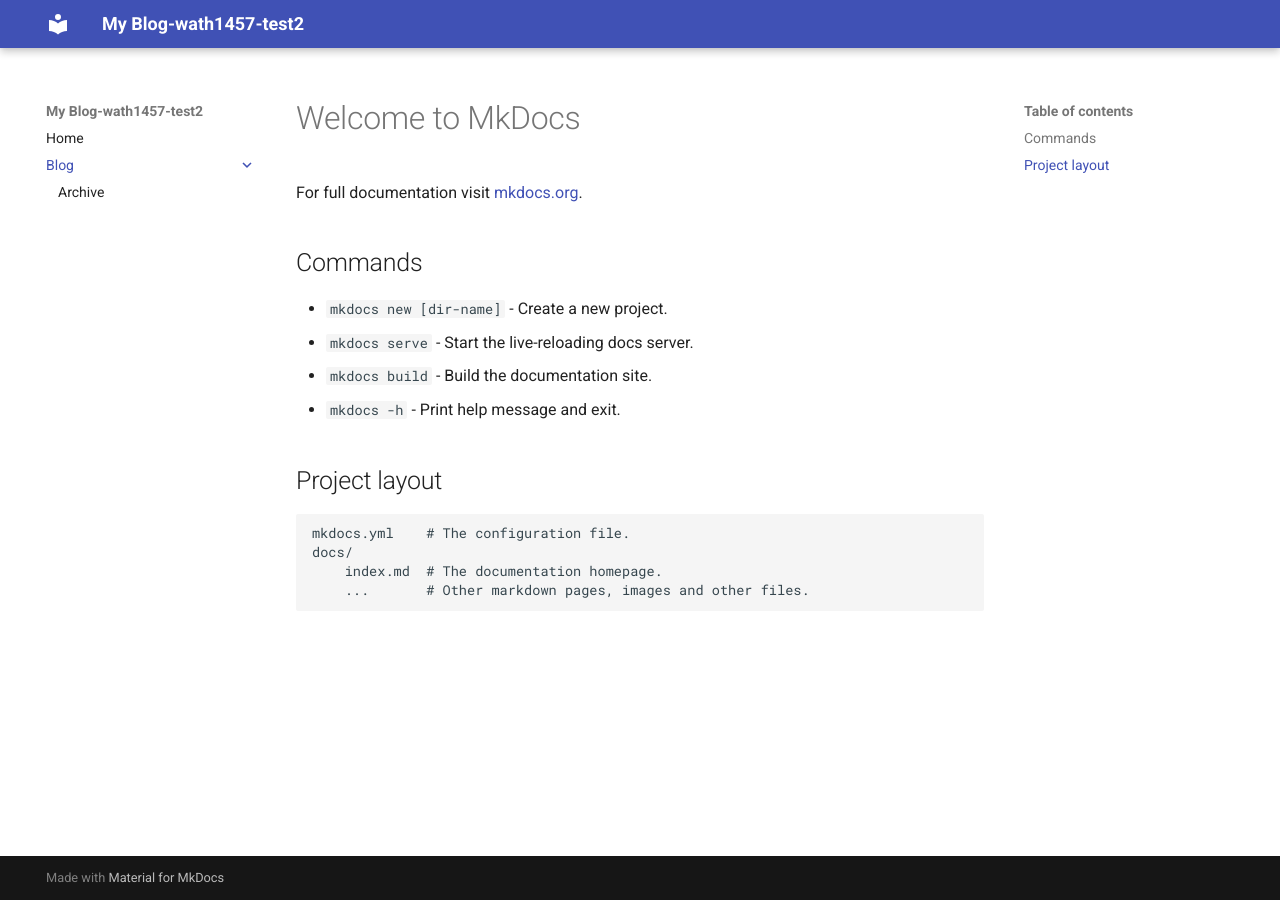
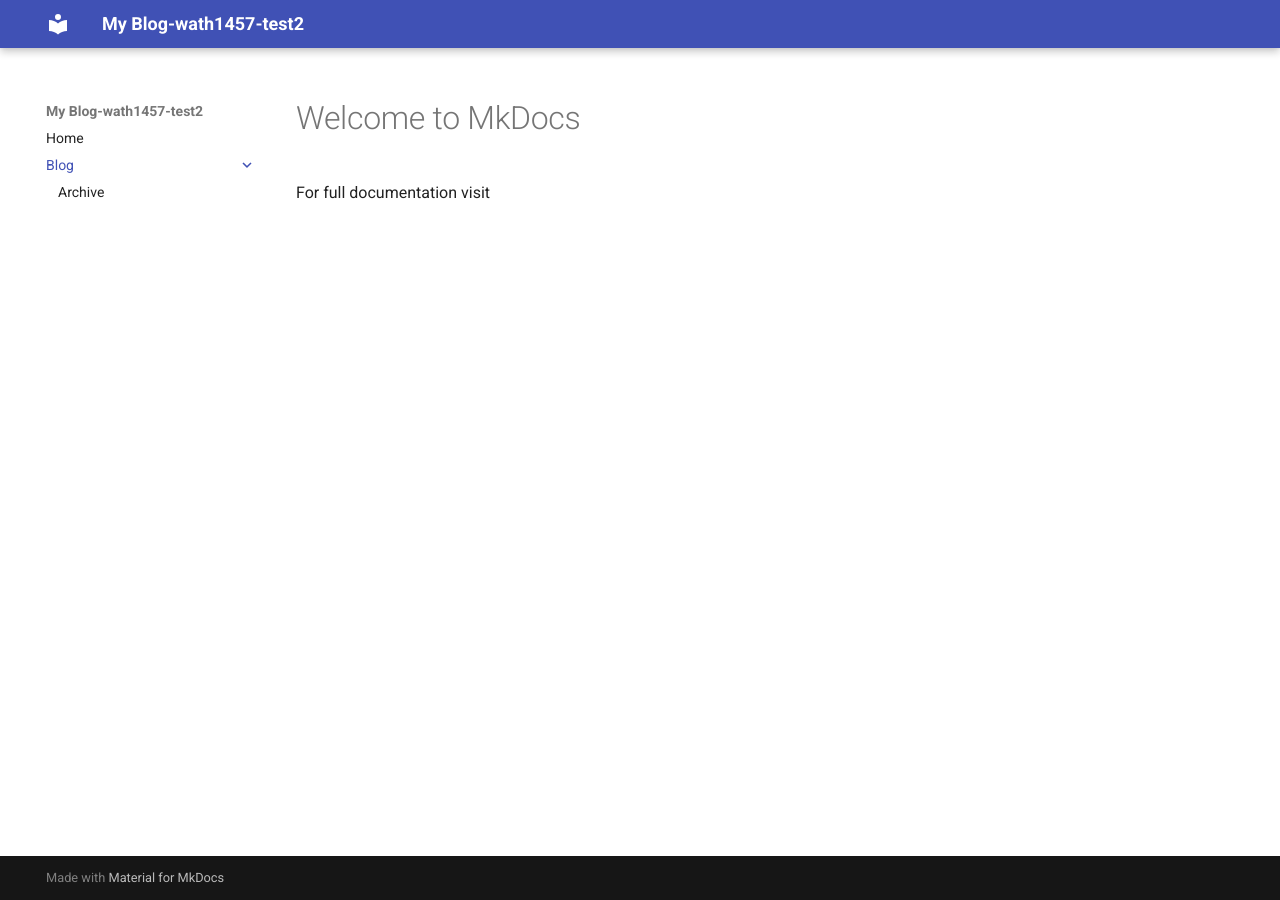
Before and after one commit to wath1457/wath1457.github.io, an MkDocs documentation site: the page built from docs/blog/index.md, in a window 1280 px wide. Built offline with MkDocs 1.6.1 and Material for MkDocs 9.7.7, drawn with Linux system fonts in a browser that asks for light colours.

Commit message:
test: test workflow

```diff
--- a/docs/blog/index.md
+++ b/docs/blog/index.md
@@ -1,17 +1,3 @@
 # Welcome to MkDocs
 
-For full documentation visit [mkdocs.org](https://www.mkdocs.org).
-
-## Commands
-
-* `mkdocs new [dir-name]` - Create a new project.
-* `mkdocs serve` - Start the live-reloading docs server.
-* `mkdocs build` - Build the documentation site.
-* `mkdocs -h` - Print help message and exit.
-
-## Project layout
-
-    mkdocs.yml    # The configuration file.
-    docs/
-        index.md  # The documentation homepage.
-        ...       # Other markdown pages, images and other files.
+For full documentation visit
```
Also changed, not shown: docs/index.md (+1 -1 lines), 1 other file.
